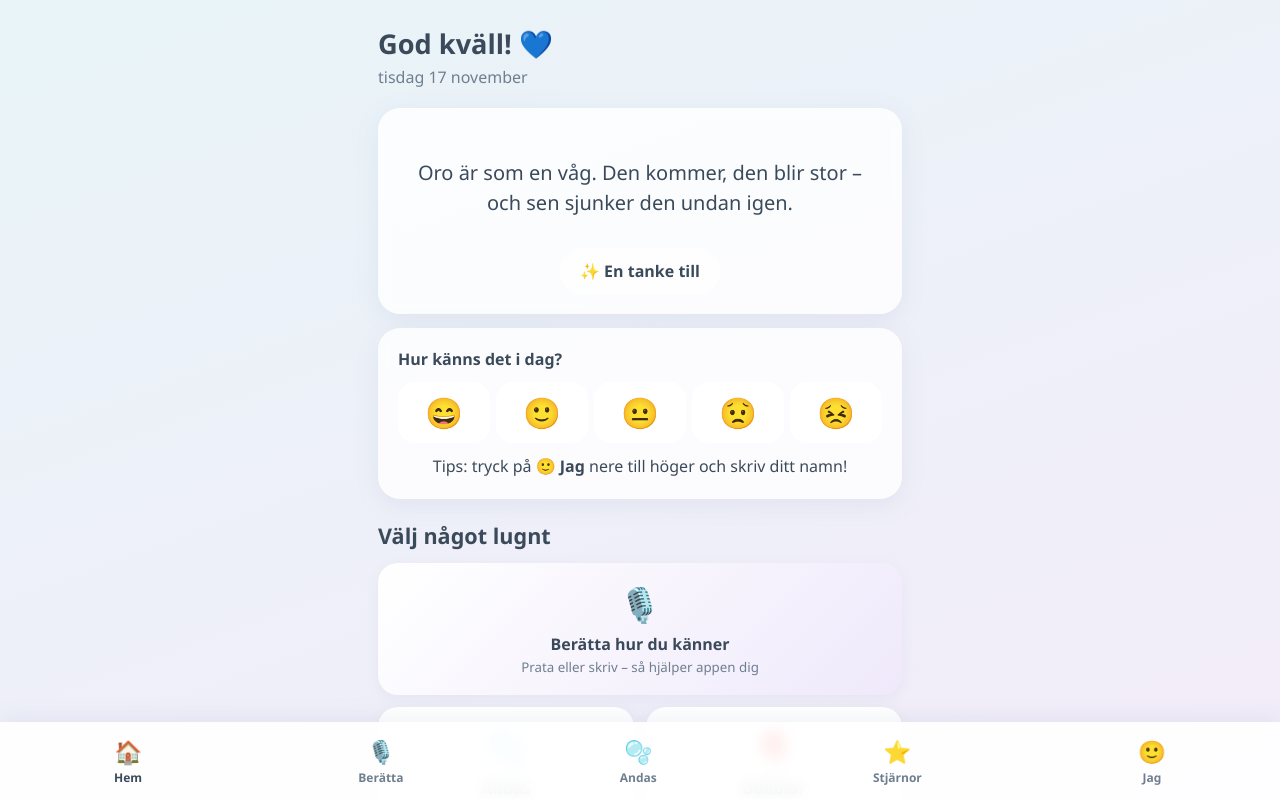
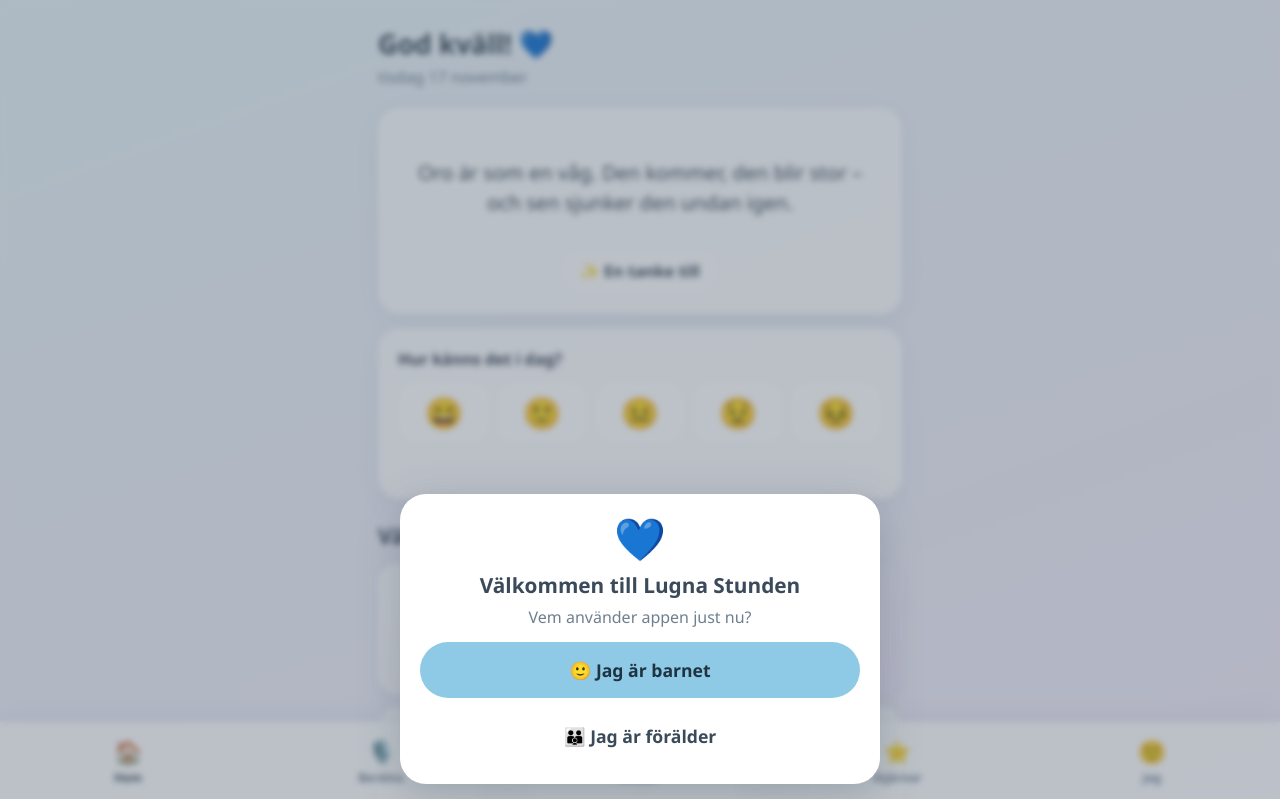
Before and after one commit to petereriksson0328-gif/Lugna-stunden, a plain HTML site: page index.html in a window 1280 px wide. Shown: the top 799 px of the page. Drawn offline with Linux system fonts and the light colour scheme.

Commit message:
Välkomst vid första starten: välj barn eller förälder
- Första gången väljer man "Jag är barnet" eller "Jag är förälder"
- Förälder: skapa PIN, skriv barnets namn, få veta hur man loggar in igen och lämna över
- Barn: välkomst i tre steg (namn, hur appen fungerar, "Det här är ditt")
- Ny knapp "För föräldrar" under Om mig, utöver 5 tryck på hälsningen
- Installationsfrågan väntar tills välkomsten är klar
- Befintliga användare hoppar över välkomsten
- VERSION lugna-v4; uppdatera README och spec

Co-Authored-By: Claude Opus 5.5 <noreply@anthropic.com>
Claude-Session: https://claude.ai/code/session_018SPEVy9g6VxvNfXHMdxaMu

```diff
--- a/index.html
+++ b/index.html
@@ -130,6 +130,12 @@
   .install .row button{min-width:110px}
   .steps{text-align:left;background:#f4f2fb;border-radius:16px;padding:14px 16px;margin:12px 0;line-height:1.7}
   .steps b{white-space:nowrap}
+  .wic{font-size:2.6rem;line-height:1}
+  .wchoice{display:grid;gap:10px;margin-top:6px}
+  .wchoice button{padding:16px;font-size:1.1rem}
+  .wdots{display:flex;justify-content:center;gap:6px;margin-top:14px}
+  .wdots i{width:8px;height:8px;border-radius:50%;background:#e4e0f2;display:block}
+  .wdots i.f{background:var(--a2)}
 
   /* Föräldravy */
   body.parent nav{display:none}
@@ -312,6 +318,7 @@
       <p><b>Din dagbok är din.</b> Din förälder kan bara läsa inlägg som du själv har valt att dela. Det du skriver i Oromolnet sparas aldrig.</p>
       <p class="small">Om du skriver att du inte vill leva eller vill skada dig, får din förälder veta att du har haft det väldigt tungt den dagen, men inte vad du skrev. Det är för att du inte ska vara ensam med något så tungt.</p>
     </div>
+    <div class="row" style="margin-top:6px"><button class="ghost" id="meParent" style="font-size:.85rem;padding:8px 16px">👪 För föräldrar</button></div>
   </section>
 </div>
 
@@ -322,6 +329,10 @@
     <p class="sub" style="margin:0 0 16px">Då kan du öppna Lugna Stunden direkt från telefonen, precis som en vanlig app.</p>
     <div class="row"><button id="instYes">Ja 💙</button><button class="ghost" id="instNo">Nej tack</button></div>
   </div>
+</div>
+
+<div class="install-bg" id="welcomeBg">
+  <div class="install" id="welcomeBox"></div>
 </div>
 
 <div class="install-bg" id="pinBg">
@@ -814,6 +825,7 @@ document.getElementById('newMsg').onclick = ()=>{
 /* ---------- Föräldravy ---------- */
 var parentOpen = false;
 let pDays = 7, pinMode = 'check', pinFirst = null, taps = [];
+let pinAfter = null;   // vad som händer efter rätt PIN under första starten (i stället för att öppna föräldravyn)
 const DAY = 864e5, WD = ["Sön","Mån","Tis","Ons","Tor","Fre","Lör"];
 const WDL = ["söndagar","måndagar","tisdagar","onsdagar","torsdagar","fredagar","lördagar"];
 const MCOL = ["#7cc6a0","#a8dcc0","#ffd6a5","#f6b38e","#ee9b9b"];
@@ -853,7 +865,13 @@ function setPinText(){
   $('pinTitle').textContent = t[0]; $('pinSub').textContent = t[1];
 }
 function closePin(){ $('pinBg').classList.remove('on'); $('pinIn').blur(); }
-$('pinCancel').onclick = closePin;
+$('pinCancel').onclick = ()=>{ closePin(); if(pinAfter){ pinAfter = null; showWelcome('role'); } };
+$('meParent').onclick = ()=> openPin();
+function pinSuccess(){
+  closePin();
+  if(pinAfter){ const f = pinAfter; pinAfter = null; f(); return; }
+  parentOpen = true; go('parent');
+}
 $('pinIn').addEventListener('keydown', e=>{ if(e.key==='Enter') pinSubmit(); });
 $('pinOk').onclick = pinSubmit;
 async function pinSubmit(){
@@ -863,12 +881,12 @@ async function pinSubmit(){
   if(pinMode==='confirm'){
     if(v!==pinFirst){ pinMode='new'; setPinText(); $('pinIn').value=''; err.textContent='Koderna var olika – försök igen'; return; }
     const salt = newSalt(); store.set('pinsalt', salt); store.set('pin', await hashPin(v, salt));
-    closePin(); parentOpen=true; go('parent'); return;
+    pinSuccess(); return;
   }
   const salt = store.get('pinsalt', null);
   if(await hashPin(v, salt) === store.get('pin', null)){
     if(!salt){ const ns = newSalt(); store.set('pinsalt', ns); store.set('pin', await hashPin(v, ns)); } // flytta gammal PIN till slumpat salt
-    closePin(); parentOpen=true; go('parent');
+    pinSuccess();
   }
   else { err.textContent = 'Fel kod'; $('pinIn').value=''; }
 }
@@ -996,7 +1014,7 @@ let deferredPrompt = null, installShown = false;
 const instBg = document.getElementById('installBg');
 
 function shouldAsk(){
-  if(isStandalone()) return false;
+  if(isStandalone() || !setupDone()) return false;   // vänta tills välkomsten är klar
   const no = store.get('installNo', 0);
   return Date.now() - no > 3*24*3600e3;          // efter "Nej" frågar vi igen om 3 dagar
 }
@@ -1008,7 +1026,8 @@ window.addEventListener('beforeinstallprompt', e=>{ e.preventDefault(); deferred
 window.addEventListener('appinstalled', ()=>{ hideInstall(); deferredPrompt = null; });
 
 /* iPhone och övriga: visa frågan efter en liten stund, sedan instruktioner */
-window.addEventListener('load', ()=> setTimeout(()=>{ if(!deferredPrompt && (isIOS || /android/i.test(ua))) showInstall(); }, 2500));
+function maybeInstall(){ if(deferredPrompt || isIOS || /android/i.test(ua)) showInstall(); }
+window.addEventListener('load', ()=> setTimeout(maybeInstall, 2500));
 
 document.getElementById('instNo').onclick = ()=>{ store.set('installNo', Date.now()); hideInstall(); };
 document.getElementById('instYes').onclick = async ()=>{
@@ -1036,11 +1055,56 @@ document.getElementById('instYes').onclick = async ()=>{
 /* ---------- Namn ---------- */
 document.getElementById('saveName').onclick=()=>{ store.set('name', document.getElementById('nameIn').value.trim()); greet(); go('home'); };
 
+/* ---------- Första starten: barn eller förälder, sedan välkomst ---------- */
+function setupDone(){ return !!store.get('setup', 0); }
+function showWelcome(step){
+  const wBg = $('welcomeBg'), wBox = $('welcomeBox'), name = escapeHtml(store.get('name',''));
+  const KID = ['name','how','mine'], dots = KID.includes(step)
+    ? `<div class="wdots">${KID.map(s=>`<i class="${s===step?'f':''}"></i>`).join('')}</div>` : '';
+  const V = {
+    role: `<div class="wic">💙</div><h3>Välkommen till Lugna Stunden</h3>
+      <p class="sub" style="margin:0 0 12px">Vem använder appen just nu?</p>
+      <div class="wchoice"><button id="wKid">🙂 Jag är barnet</button><button class="ghost" id="wParent">👪 Jag är förälder</button></div>`,
+    parent: `<div class="wic">👪</div><h3>Nu är du inloggad som förälder</h3>
+      <p class="sub" style="margin:0 0 10px">Vad heter ditt barn? Hon kan ändra namnet själv senare.</p>
+      <input id="wName" maxlength="30" placeholder="Barnets namn" value="${name}">
+      <div class="steps">Så kommer du in i föräldravyn senare:<br>• tryck snabbt <b>5 gånger</b> på hälsningen högst upp, eller<br>• gå till <b>🙂 Jag</b> → <b>För föräldrar</b><br>och skriv din PIN-kod.</div>
+      <p class="small">Lämna sedan över telefonen. Ditt barn får en egen välkomst, där det också står vad du kan se.</p>
+      <div class="row"><button id="wNext">Lämna över 💙</button></div>`,
+    name: `<div class="wic">🙂</div><h3>Hej! Vad heter du?</h3>
+      <p class="sub" style="margin:0 0 10px">Då kan appen hälsa på dig.</p>
+      <input id="wName" maxlength="30" placeholder="Ditt namn" value="${name}">
+      <div class="row" style="margin-top:14px"><button id="wNext">Nästa</button><button class="ghost" id="wSkip">Hoppa över</button></div>`,
+    how: `<div class="wic">🌿</div><h3>Så här fungerar Lugna Stunden</h3>
+      <div class="steps">✨ Varje dag finns en tanke till dig.<br>🫧 Andas, bubblor och 5-4-3-2-1 hjälper kroppen att landa.<br>🎙️ Under <b>Berätta</b> kan du prata eller skriva hur du känner.<br>⭐ Samla modiga stjärnor för saker du har vågat.</div>
+      <p class="small">Det finns inga fel svar och ingen brådska.</p>
+      <div class="row"><button id="wNext">Nästa</button></div>`,
+    mine: `<div class="wic">🔒</div><h3>Det här är ditt</h3>
+      <div class="steps">Din förälder kan se hur ditt humör har varit, vad du har berättat om (till exempel skolan) och vad som hjälper dig.<br><br><b>Din dagbok är din.</b> Din förälder kan bara läsa det du själv väljer att dela. Det du skriver i Oromolnet sparas aldrig.</div>
+      <p class="small">Om du skriver något som låter som att du inte vill leva eller vill skada dig, får din förälder veta att du har haft det tungt den dagen, men inte vad du skrev.</p>
+      <div class="row"><button id="wNext">Då kör vi 💙</button></div>`
+  };
+  wBox.innerHTML = V[step] + dots; wBg.classList.add('on');
+  const nx = $('wNext'), nm = $('wName');
+  const saveNm = ()=>{ const v = nm.value.trim(); if(v) store.set('name', v); greet(); };
+  if(nm){ nm.onkeydown = e=>{ if(e.key==='Enter') nx.click(); }; if(step==='name') setTimeout(()=>nm.focus(), 200); }
+  if(step==='role'){
+    $('wKid').onclick = ()=> showWelcome('name');
+    $('wParent').onclick = ()=>{ wBg.classList.remove('on'); pinAfter = ()=> showWelcome('parent'); openPin(); };
+  }
+  if(step==='parent') nx.onclick = ()=>{ saveNm(); showWelcome('name'); };
+  if(step==='name'){ nx.onclick = ()=>{ saveNm(); showWelcome('how'); }; $('wSkip').onclick = ()=> showWelcome('how'); }
+  if(step==='how') nx.onclick = ()=> showWelcome('mine');
+  if(step==='mine') nx.onclick = ()=>{ store.set('setup', 1); wBg.classList.remove('on'); greet(); setTimeout(maybeInstall, 1500); };
+}
+
 /* ---------- Start ---------- */
 greet(); showMsg(msgIndex); renderInsight();
-if(!store.get('name','')) setTimeout(()=>{ /* första gången: be om namn mjukt */
-  document.getElementById('moodtxt').innerHTML = "Tips: tryck på <b>🙂 Jag</b> nere till höger och skriv ditt namn!";
-}, 1200);
+if(!setupDone()){
+  /* Den som redan har använt appen slipper välkomsten */
+  if(store.get('name','') || store.get('moods',[]).length || store.get('diary',[]).length) store.set('setup', 1);
+  else setTimeout(()=> showWelcome('role'), 400);
+}
 </script>
 </body>
 </html>
--- a/sw.js
+++ b/sw.js
@@ -1,7 +1,7 @@
 /* Lugna Stunden – service worker
    Gör att appen kan installeras och fungerar utan internet.
    Höj VERSION när du ändrar något, så hämtas nya filer. */
-const VERSION = 'lugna-v3';
+const VERSION = 'lugna-v4';
 const FILES = [
   './',
   './index.html',
```
Also changed, not shown: 2 other files.
